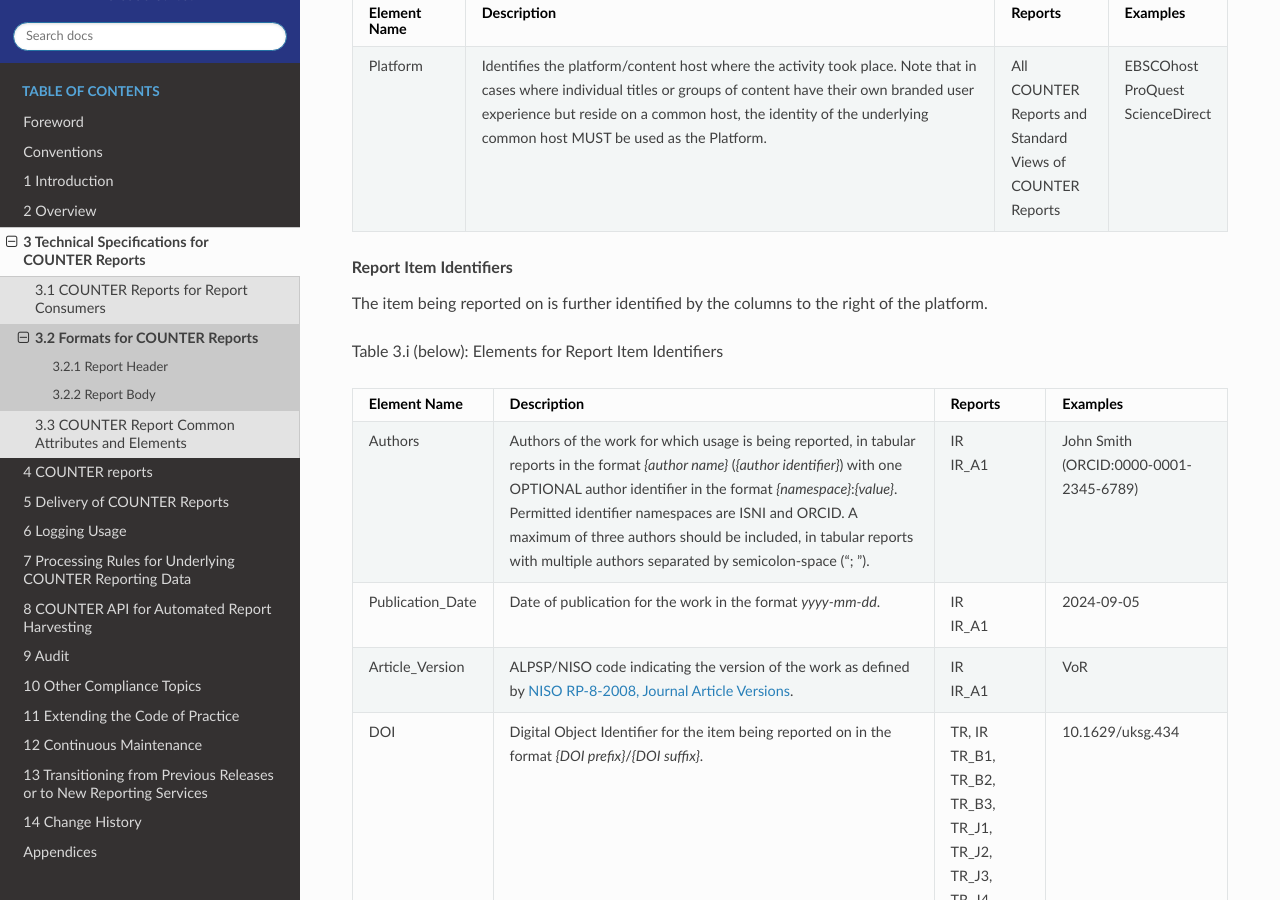
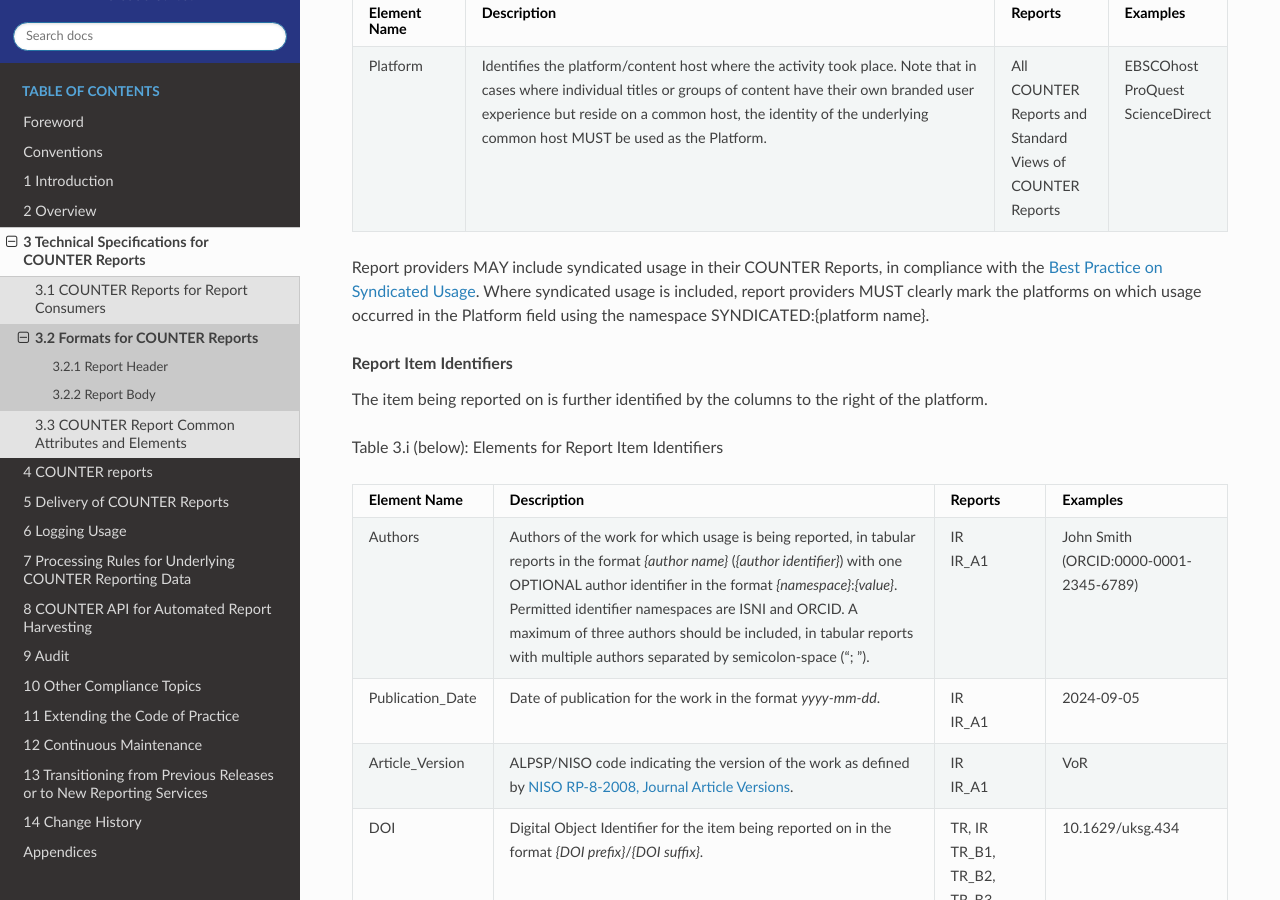
Before and after one commit to Project-Counter/cop5, a Sphinx documentation site: the page built from source/03-specifications/02-formats-for-counter-reports.rst, in a window 1280 px wide and 900 px high, scrolled down 6024 px. Built offline with Sphinx 7.4.7 and the Read the Docs theme 3.1.0, drawn with Linux system fonts in a browser that asks for light colours.

Commit message:
Update 02-formats-for-counter-reports.rst
Included information about syndication below (not in) table 3.h

```diff
--- a/source/03-specifications/02-formats-for-counter-reports.rst
+++ b/source/03-specifications/02-formats-for-counter-reports.rst
@@ -219,6 +219,8 @@ Table 3.h (below): Elements that Identify the Platform
      - EBSCOhost\ |br|\ |lb|
        ProQuest\ |br|\ |lb|
        ScienceDirect
+
+Report providers MAY include syndicated usage in their COUNTER Reports, in compliance with the `Best Practice on Syndicated Usage <https://www.countermetrics.org/code-of-practice/best-practice/bp-syndicated-usage/>`_. Where syndicated usage is included, report providers MUST clearly mark the platforms on which usage occurred in the Platform field using the namespace SYNDICATED:{platform name}.
 
 
 .. rubric:: Report Item Identifiers
```
